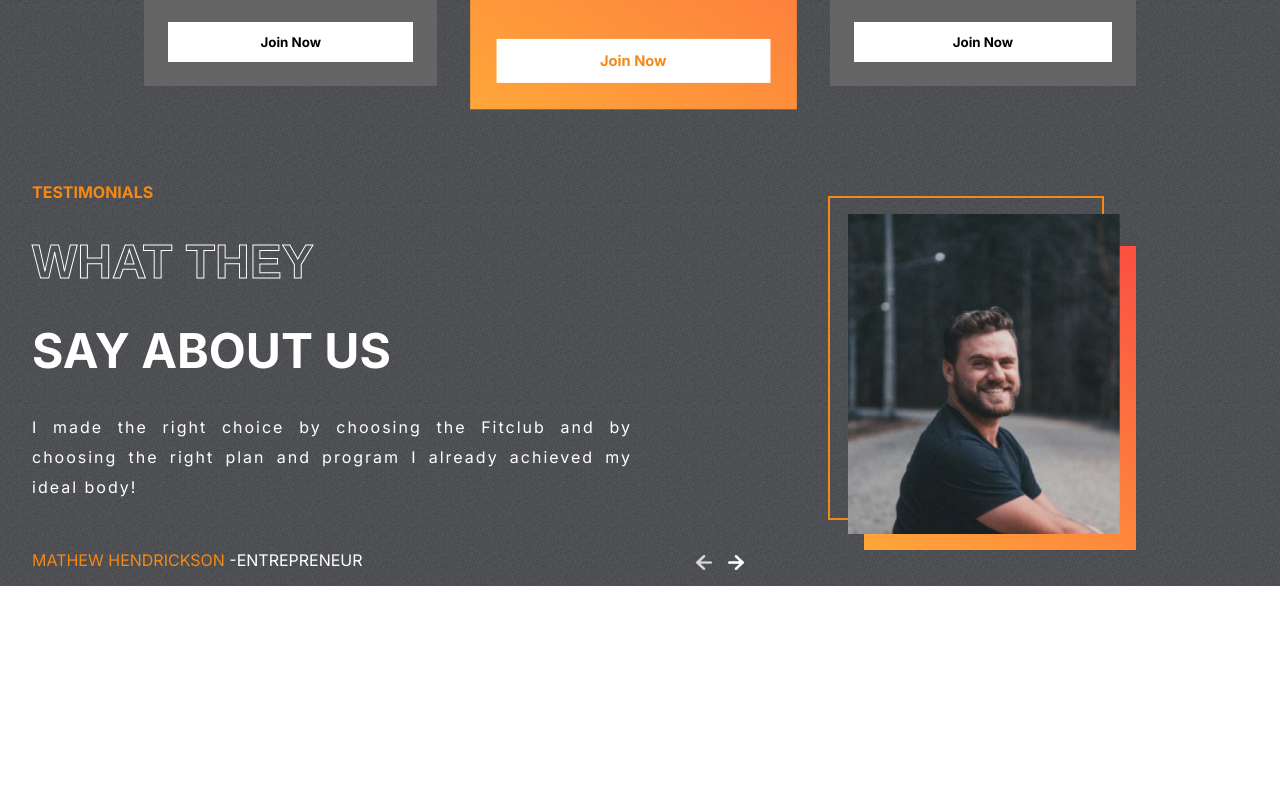
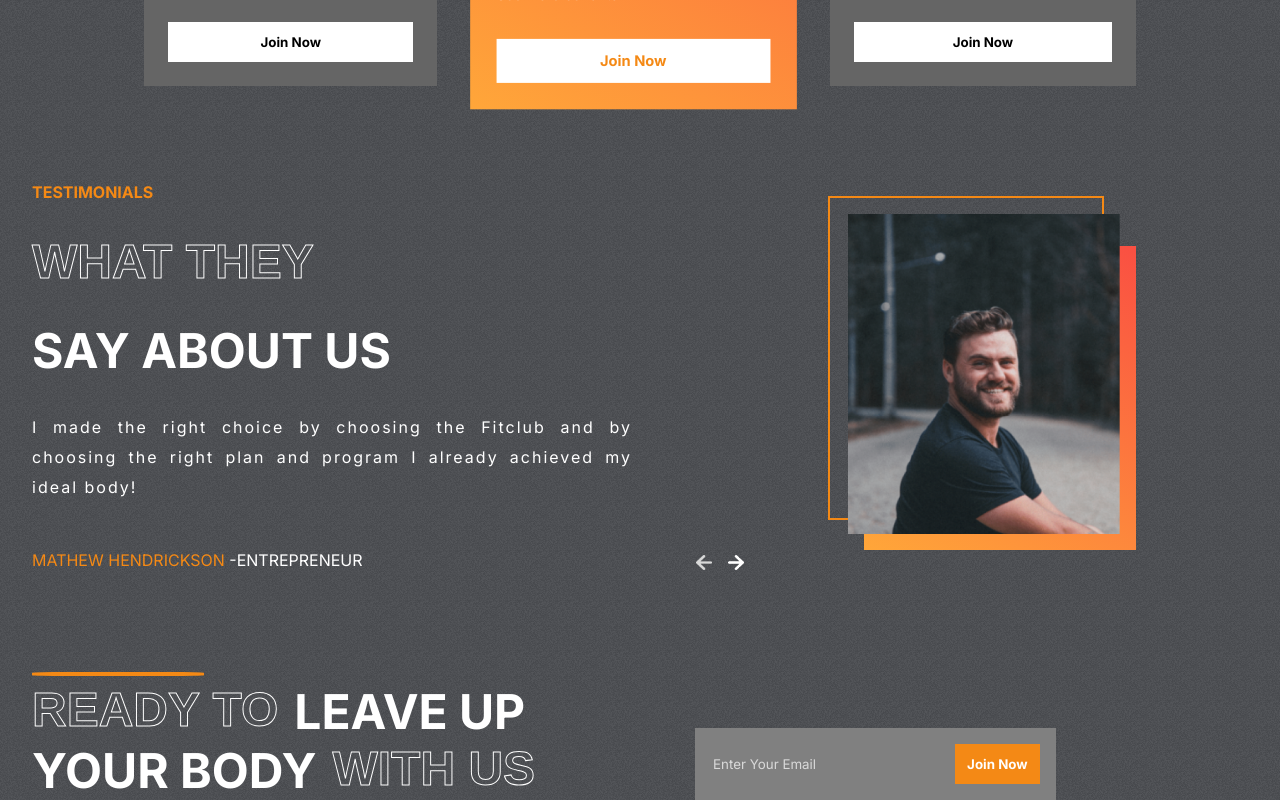
Before and after one commit to abir-25/fitness-center, a React (Create React App) app: page / in a window 1280 px wide. Shown: the part 2284-3084 px from the top of the page. Before the commit the page ends 2870 px from the top, so only its background shows below. Built offline with nearby package versions, Linux system fonts and the light colour scheme.

Commit message:
Join Us Section Completed and emailJS implemented to send email

```diff
--- a/package.json
+++ b/package.json
@@ -3,6 +3,7 @@
   "version": "0.1.0",
   "private": true,
   "dependencies": {
+    "@emailjs/browser": "^3.11.0",
     "@testing-library/jest-dom": "^5.16.5",
     "@testing-library/react": "^13.4.0",
     "@testing-library/user-event": "^13.5.0",
--- a/src/App.js
+++ b/src/App.js
@@ -1,5 +1,6 @@
 import "./App.css";
 import Hero from "./components/Hero/Hero";
+import Join from "./components/Join/Join";
 import Price from "./components/Price/Price";
 import Programs from "./components/Programs/Programs";
 import Reasons from "./components/Reasons/Reasons";
@@ -12,6 +13,7 @@
       <Reasons />
       <Price />
       <Testimonials />
+      <Join />
     </div>
   );
 }
--- /dev/null
+++ b/src/components/Join/Join.css
@@ -0,0 +1,47 @@
+.join {
+  display: flex;
+  padding: 0 2rem;
+  gap: 10rem;
+}
+.left-j {
+  color: #ffffff;
+  text-transform: uppercase;
+  position: relative;
+  font-size: 3rem;
+  font-weight: bold;
+}
+.left-j > hr {
+  position: absolute;
+  width: 10.5rem;
+  border: 2px solid var(--orange);
+  border-radius: 20%;
+  margin: -10px 0;
+}
+.left-j > div {
+  display: flex;
+  gap: 1rem;
+}
+.right-j {
+  display: flex;
+  justify-content: center;
+  align-items: flex-end;
+}
+.email-container {
+  display: flex;
+  gap: 3rem;
+  background-color: gray;
+  padding: 1rem;
+}
+.email-container > input {
+  background-color: transparent;
+  border: none;
+  outline: none;
+  color: var(--lightgray);
+}
+::placeholder {
+  color: var(--lightgray);
+}
+.btn-j {
+  background: var(--orange);
+  color: #ffffff;
+}
--- /dev/null
+++ b/src/components/Join/Join.jsx
@@ -0,0 +1,61 @@
+import React, { useRef } from "react";
+import "./Join.css";
+import emailjs from "@emailjs/browser";
+
+const Join = () => {
+  const form = useRef();
+
+  const sendEmail = (e) => {
+    e.preventDefault();
+
+    emailjs
+      .sendForm(
+        "service_i43dndl",
+        "template_eaq2xdg",
+        form.current,
+        "ukEuKfXuaxXzl5Yvc"
+      )
+      .then(
+        (result) => {
+          console.log(result.text);
+        },
+        (error) => {
+          console.log(error.text);
+        }
+      );
+  };
+
+  return (
+    <div className="join" id="join-us">
+      <div className="left-j">
+        <hr />
+        <div>
+          <span className="stroke-text">Ready To</span>
+          <span>Leave Up</span>
+        </div>
+        <div>
+          <span>Your Body</span>
+          <span className="stroke-text">With us</span>
+        </div>
+      </div>
+      <div className="right-j">
+        <form
+          ref={form}
+          onSubmit={sendEmail}
+          action=""
+          className="email-container"
+        >
+          <input
+            type="email"
+            name="user_email"
+            id=""
+            placeholder="Enter Your Email"
+          />
+          <button className="btn btn-j">Join Now</button>
+        </form>
+      </div>
+    </div>
+  );
+};
+
+export default Join;
```
Also changed, not shown: 1 other file (tests, documents, lock files or other folders).
